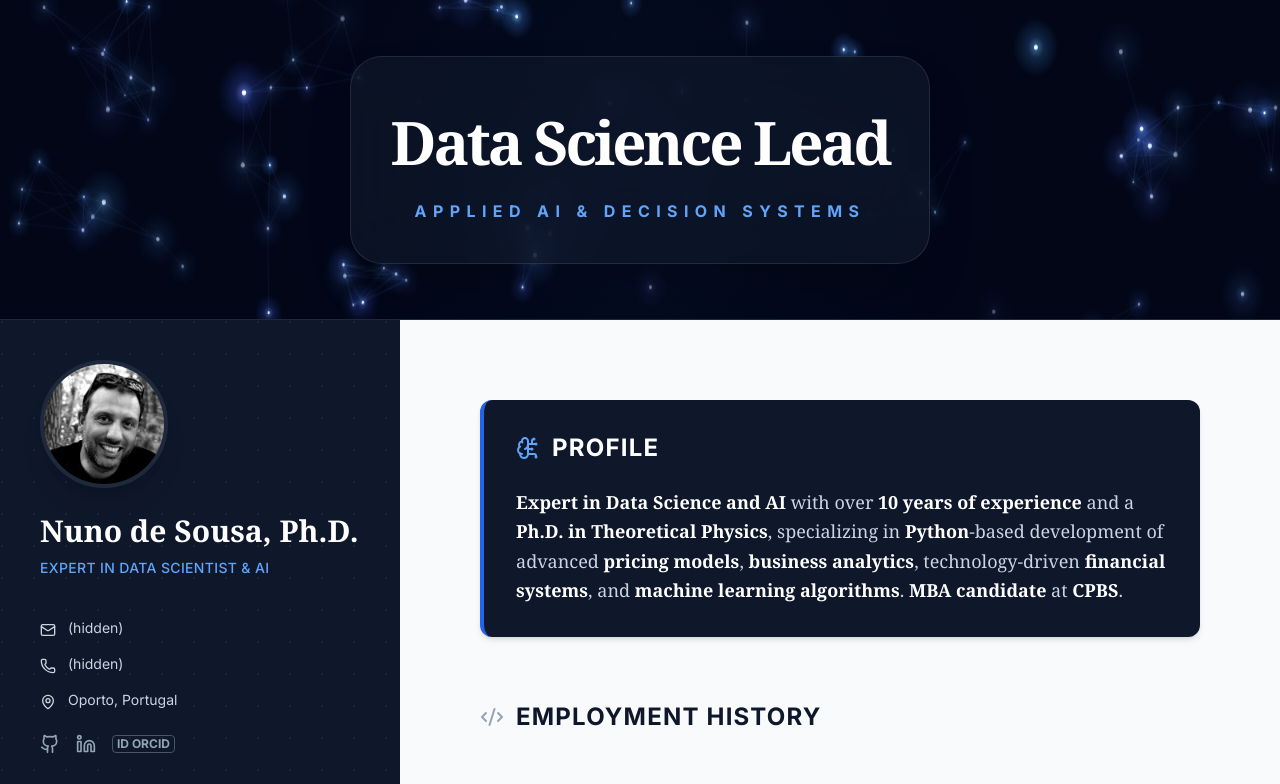
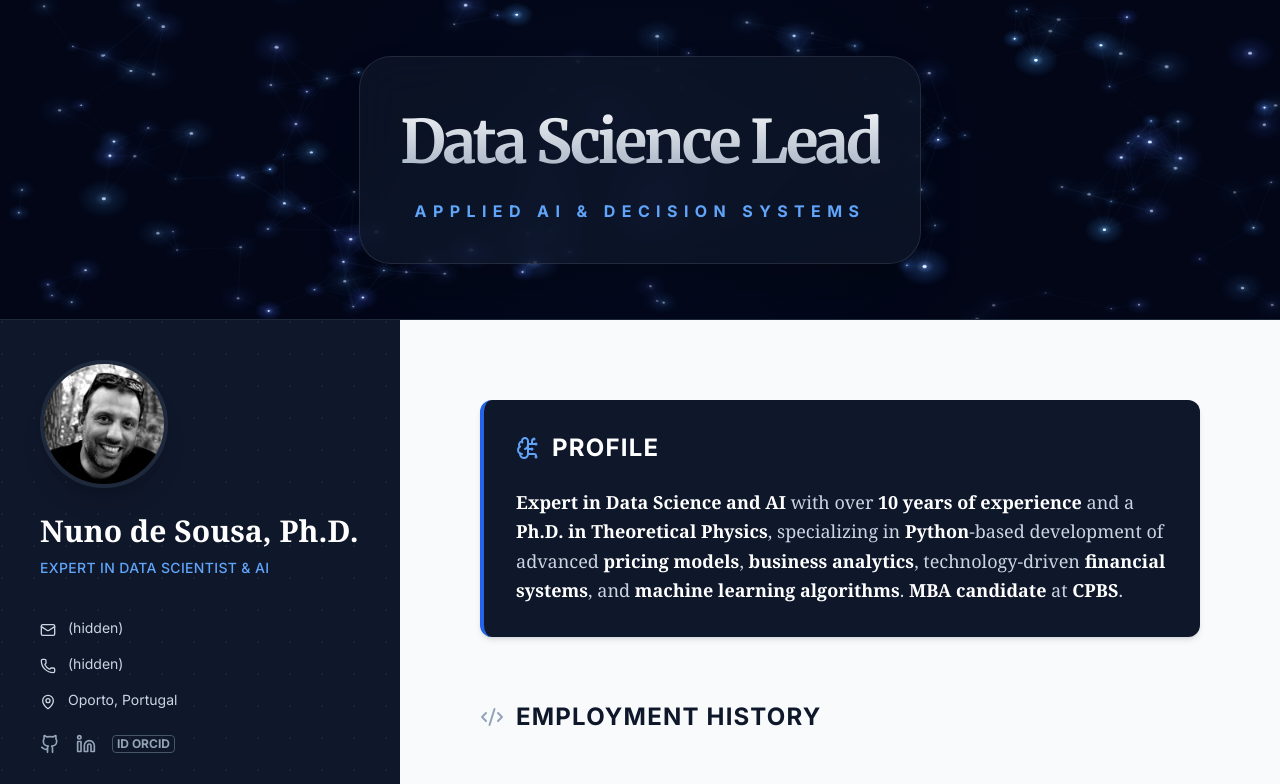
Before and after one commit to nunodsousa/cv, a React (Vite) app: page / in a window 1280 px wide. Shown: the top 784 px of the page. Built offline with nearby package versions, Linux system fonts and the light colour scheme.

Commit message:
Match banner text exactly with infographic (gradient, colors, fonts, spacing)

```diff
--- a/components/ParticleBanner.tsx
+++ b/components/ParticleBanner.tsx
@@ -173,11 +173,32 @@ const ParticleBanner: React.FC = () => {
     <div className="w-full h-48 md:h-72 lg:h-80 relative bg-slate-950 overflow-hidden border-b border-slate-800">
       <canvas ref={canvasRef} className="absolute inset-0 w-full h-full" />
       <div className="absolute inset-0 flex items-center justify-center pointer-events-none z-10 px-4">
-        <div className="bg-slate-900/70 backdrop-blur-2xl p-10 rounded-[2rem] border border-white/10 shadow-2xl text-center">
-          <h2 className="text-[2.5rem] md:text-[3.75rem] font-bold tracking-[-0.05em] text-white mb-3 font-serif">
+        <div className="text-center" style={{
+          background: 'rgba(15, 23, 42, 0.7)',
+          backdropFilter: 'blur(24px)',
+          WebkitBackdropFilter: 'blur(24px)',
+          padding: '2.5rem',
+          borderRadius: '2rem',
+          border: '1px solid rgba(255, 255, 255, 0.1)',
+          boxShadow: '0 25px 50px -12px rgba(0, 0, 0, 0.25)'
+        }}>
+          <h2 className="text-[2.5rem] md:text-[3.75rem] mb-3" style={{
+            fontFamily: "'Merriweather', serif",
+            fontWeight: 700,
+            letterSpacing: '-0.05em',
+            marginBottom: '0.75rem',
+            background: 'linear-gradient(to bottom, white, #94a3b8)',
+            WebkitBackgroundClip: 'text',
+            WebkitTextFillColor: 'transparent',
+            backgroundClip: 'text'
+          }}>
             Data Science Lead
           </h2>
-          <p className="text-[#60a5fa] text-[0.875rem] md:text-base uppercase tracking-[0.4em] font-bold">
+          <p className="text-[0.875rem] md:text-base font-bold uppercase" style={{
+            color: '#60a5fa',
+            letterSpacing: '0.4em',
+            fontWeight: 700
+          }}>
             Applied AI & Decision Systems
           </p>
         </div>
```
